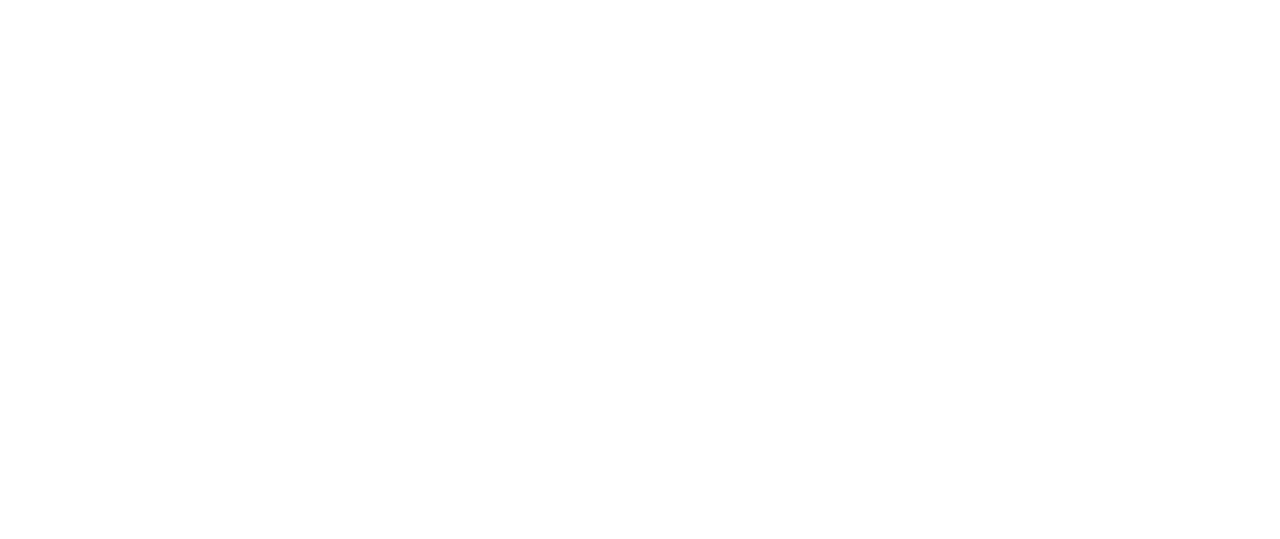
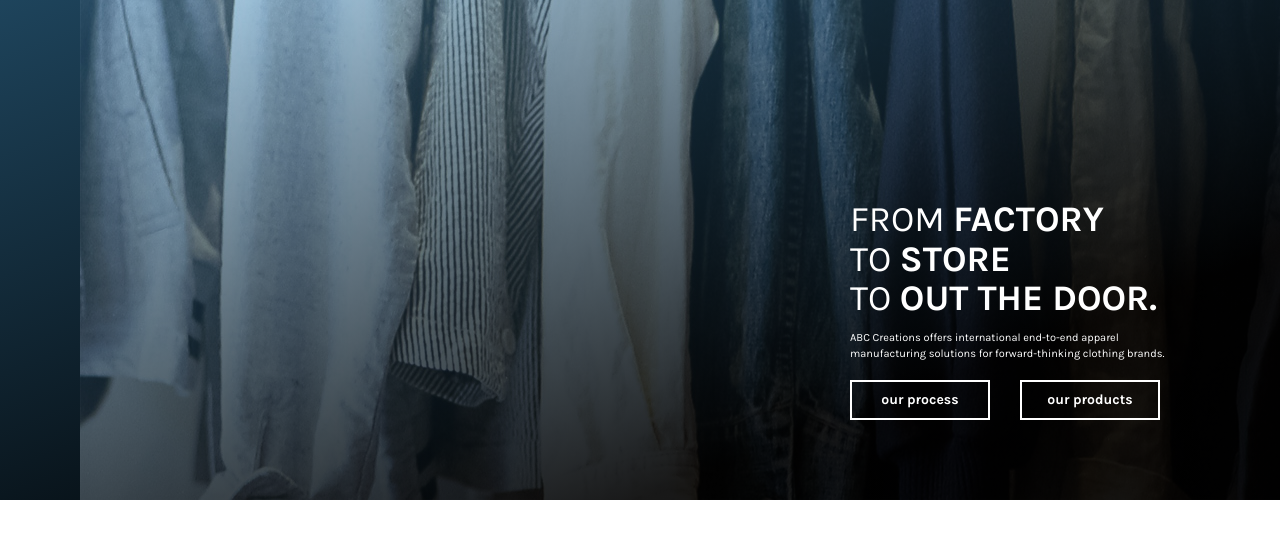
Before and after one commit to tomdanny/verbalplusvisual, a PHP site: page / in a window 1280 px wide. Before the commit the part shown is empty. Shown: the top 539 px of the page. Run offline with PHP 8.4, Linux system fonts and the light colour scheme; some libraries are stand-ins or nearby versions.

Commit message:
header title,text,buttons, background added

```diff
--- a/css/main.css
+++ b/css/main.css
@@ -1,4 +1,6 @@
 /*! HTML5 Boilerplate v5.0 | MIT License | http://h5bp.com/ */
+
+@import url(https://fonts.googleapis.com/css?family=Karla:400,700);
 
 html {
     color: #222;
@@ -57,7 +59,8 @@ textarea {
    ========================================================================== */
 
 body {
-    font: 16px/26px Helvetica, Helvetica Neue, Arial;
+    font-size: 16px/26px;
+    font-family: 'Karla', sans-serif;
 }
 
 .wrapper {
@@ -371,3 +374,80 @@ nav a:hover {
         page-break-after: avoid;
     }
 }
+
+
+
+/* ========================
+           HEADER
+   ======================== */
+
+.header-image {
+   background-color: #000000;
+   background-image: url(../img/clothes.jpg);
+   background-position: 100% 100%;
+   background-repeat: no-repeat;
+   width: 100%;
+   height: 500px;
+}
+
+.header-image:before {
+    content: " ";
+    width: 100%;
+    height: 500px;
+    position: absolute;
+    z-index: 1;
+    top: 0;
+    left: 0;
+    background: linear-gradient(to bottom right, rgba(0, 0, 0, 0) 0%, rgba(75, 170, 230, 0.4) 0%, rgba(0, 0, 0, 0.9) 75%)
+}
+
+.header-text,
+.header-subtext,
+.header-button {
+    color: white;
+    position: absolute;
+    z-index: 1;
+}
+
+.header-text {
+    margin-top: 200px;
+}
+
+.header-subtext {
+    margin-top: 330px;
+    font-size: 11px;
+
+}
+
+.header-text-weight {
+    font-weight: 600;
+}
+
+
+/* ========================
+           BUTTONS
+   ======================== */
+
+
+.head-button {
+  display: inline-block;
+  width: 140px;
+  cursor: pointer;
+  font-weight: bold;
+  padding: 8px;
+  color: #fff;
+  border: 2px solid #fff;
+  text-align: center;
+  outline: none;
+  text-decoration: none;
+  margin-top: 380px;
+  transition: background-color 0.2s ease-out,
+              color 0.2s ease-out;
+}
+.head-button:hover,
+.head-button:active {
+  background-color: #fff;
+  color: #000;
+  transition: background-color 0.3s ease-in,
+              color 0.3s ease-in;
+}
--- a/index.html
+++ b/index.html
@@ -22,7 +22,25 @@
             <p class="browserupgrade">You are using an <strong>outdated</strong> browser. Please <a href="http://browsehappy.com/">upgrade your browser</a> to improve your experience.</p>
         <![endif]-->
 
+    <div class="header-image">
 
+        <div class="container">
+            <div class="row">
+                <div class="col-xs-10 col-xs-offset-2 col-sm-6 col-sm-offset-6 col-md-4 col-md-offset-8">
+                    <h1 class="header-text">FROM <span class="header-text-weight">FACTORY</span> <br />TO <span class="header-text-weight">STORE</span> <br />TO <span class="header-text-weight">OUT THE DOOR.</span></h1>
+                    <p class="header-subtext">ABC Creations offers international end-to-end apparel<br /> manufacturing solutions for forward-thinking clothing brands.</p>
+                    <div class="row header-button">
+                        <div class="col-xs-6">
+                            <a class="head-button" href="#">our process</a>
+                        </div>
+                        <div class="col-xs-6">
+                            <a class="head-button" href="#">our products</a>
+                        </div>
+                    </div>
+                </div>
+            </div>
+        </div>
+    </div>
 
 
 
```
Also changed, not shown: img/clothes.jpg (added), img/girl.jpg (added), 1 other file.
